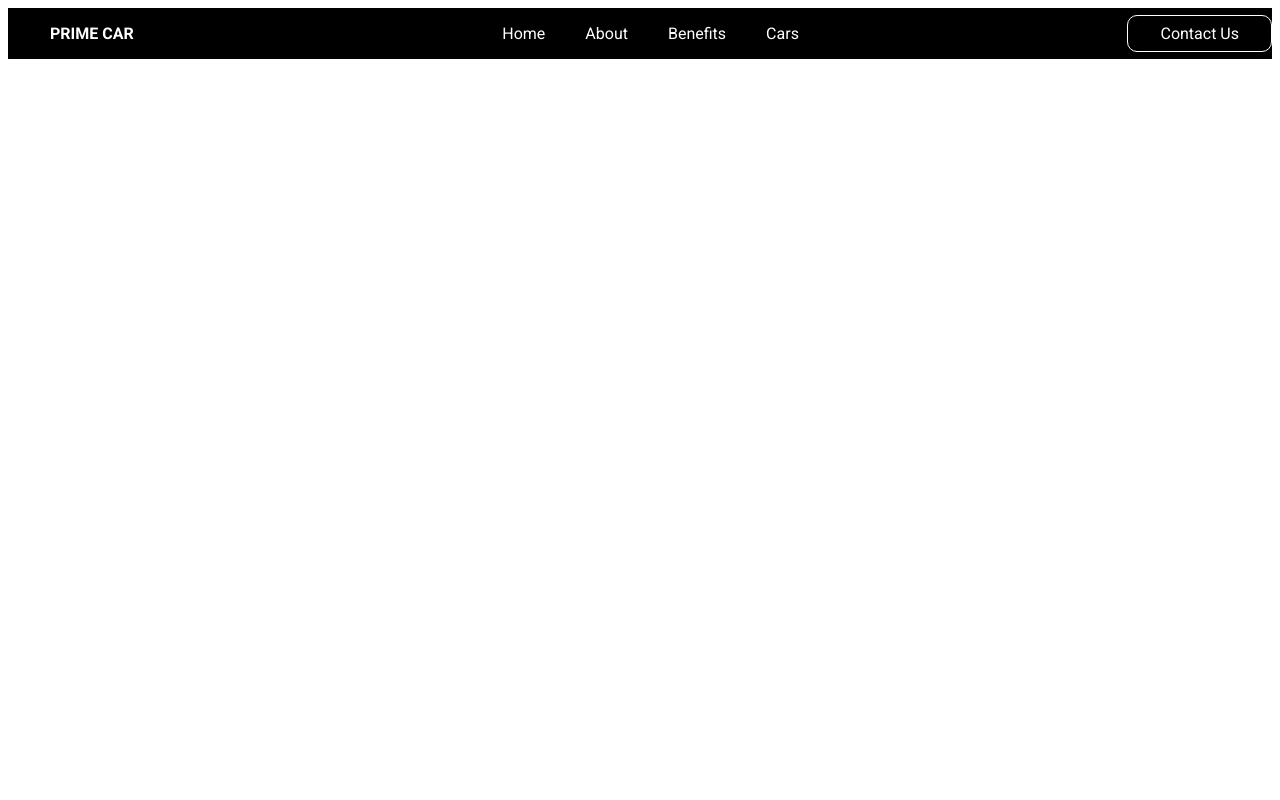
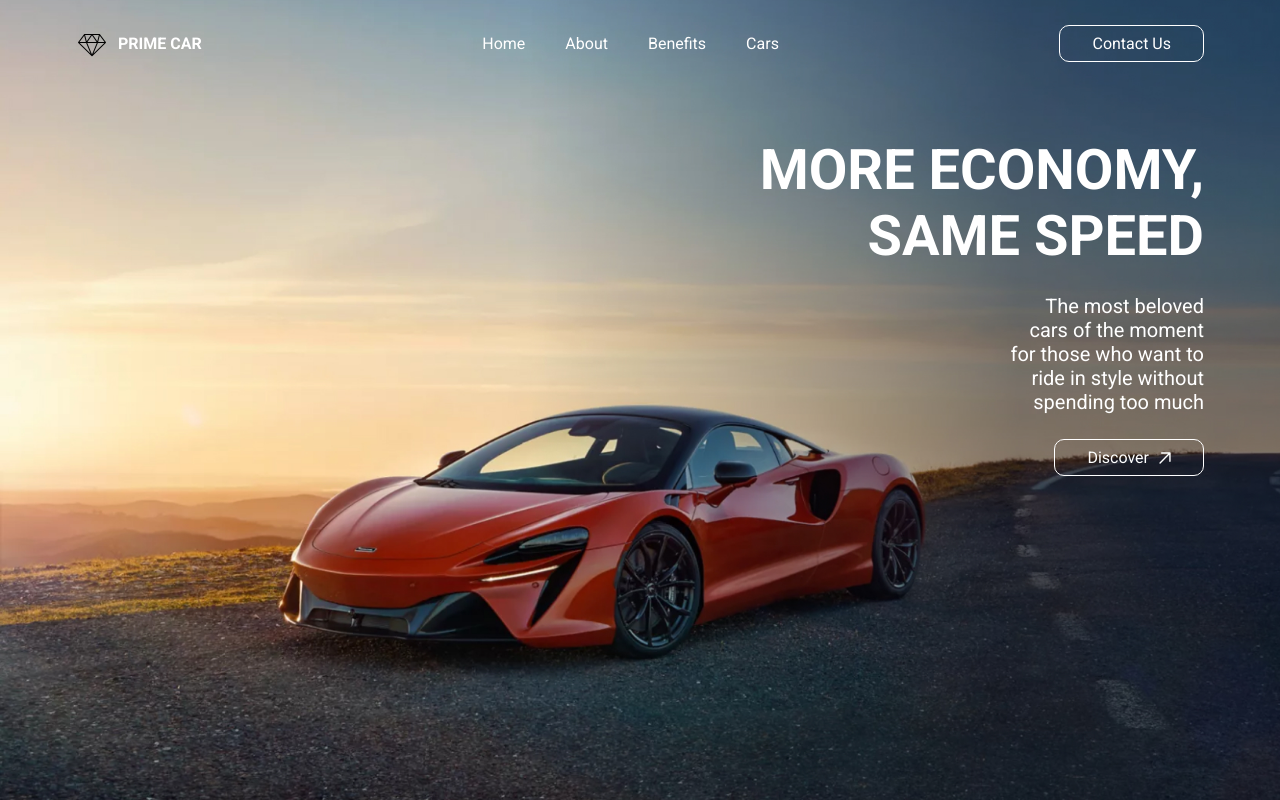
Before and after one commit to DeLettenhove/prime-carr, a React (Create React App) app: page / in a window 1280 px wide. Built offline with nearby package versions, Linux system fonts and the light colour scheme.

Commit message:
Create welcome component

```diff
--- a/public/style.css
+++ b/public/style.css
@@ -2,4 +2,34 @@
 
 * {
   font-family: 'Roboto', sans-serif;
+  color: #fff;
+  margin: 0;
+  padding: 0;
+  box-sizing: border-box;
 }
+
+body {
+  margin: 0;
+}
+
+.container {
+  max-width: 1200px;
+  margin: 0 auto;
+  padding: 0 36px;
+}
+
+.button {
+  display: flex;
+  align-items: center;
+  column-gap: 10px;
+  padding: 8px 32px;
+  font-size: 16px;
+  background-color: transparent;
+  border: 1px solid #fff;
+  border-radius: 10px;
+}
+
+.button:hover {
+  cursor: pointer;
+  text-decoration: underline;
+}
--- a/src/App.js
+++ b/src/App.js
@@ -1,7 +1,7 @@
-import Header from './components/header/Header'
+import Home from './pages/home/Home'
 
 function App() {
-  return <Header />
+  return <Home />
 }
 
 export default App
--- a/src/components/header/Header.js
+++ b/src/components/header/Header.js
@@ -1,25 +1,7 @@
 import styles from './header.module.css'
 
+import { menuItems } from '../../data/mock-data'
 import logo from '../../assets/logo.png'
-
-const menuItems = [
-  {
-    id: 0,
-    value: 'Home',
-  },
-  {
-    id: 1,
-    value: 'About',
-  },
-  {
-    id: 2,
-    value: 'Benefits',
-  },
-  {
-    id: 3,
-    value: 'Cars',
-  },
-]
 
 const Header = () => {
   const menuList = menuItems.map((item) => {
@@ -37,7 +19,7 @@ const Header = () => {
         <span className={styles.logoTitle}>prime car</span>
       </div>
       <ul className={styles.menu}>{menuList}</ul>
-      <button className={styles.button}>Contact Us</button>
+      <button className="button">Contact Us</button>
     </div>
   )
 }
--- a/src/components/header/header.module.css
+++ b/src/components/header/header.module.css
@@ -2,8 +2,7 @@
   display: flex;
   justify-content: space-between;
   align-items: center;
-  color: #fff;
-  background-color: #000;
+  padding: 25px 0;
 }
 
 .logo {
@@ -39,17 +38,3 @@
   cursor: pointer;
   text-decoration: underline;
 }
-
-.button {
-  padding: 8px 32px;
-  font-size: 16px;
-  color: #fff;
-  background-color: transparent;
-  border: 1px solid #fff;
-  border-radius: 10px;
-}
-
-.button:hover {
-  cursor: pointer;
-  text-decoration: underline;
-}
--- /dev/null
+++ b/src/components/welcome/Welcome.js
@@ -0,0 +1,21 @@
+import styles from './welcome.module.css'
+
+import arrow from '../../assets/arrow.svg'
+
+const Welcome = () => {
+  return (
+    <div className={styles.box}>
+      <h1 className={styles.title}>More economy, same speed</h1>
+      <p className={styles.subtitle}>
+        The most beloved cars of the moment for those who want to ride in style
+        without spending too much
+      </p>
+      <button className="button">
+        Discover
+        <img src={arrow} alt="Arrow" className={styles.arrow} />
+      </button>
+    </div>
+  )
+}
+
+export default Welcome
--- /dev/null
+++ b/src/components/welcome/welcome.module.css
@@ -0,0 +1,25 @@
+.box {
+  display: flex;
+  flex-direction: column;
+  align-items: flex-end;
+  row-gap: 25px;
+  margin-top: 50px;
+  margin-left: auto;
+  text-align: right;
+}
+
+.title {
+  max-width: 500px;
+  font-size: 56px;
+  text-transform: uppercase;
+}
+
+.subtitle {
+  max-width: 200px;
+  font-size: 20px;
+}
+
+.arrow {
+  width: 12px;
+  height: 12px;
+}
--- /dev/null
+++ b/src/data/mock-data.js
@@ -0,0 +1,18 @@
+export const menuItems = [
+  {
+    id: 0,
+    value: 'Home',
+  },
+  {
+    id: 1,
+    value: 'About',
+  },
+  {
+    id: 2,
+    value: 'Benefits',
+  },
+  {
+    id: 3,
+    value: 'Cars',
+  },
+]
--- /dev/null
+++ b/src/pages/home/Home.js
@@ -0,0 +1,17 @@
+import Header from '../../components/header/Header'
+import Welcome from '../../components/welcome/Welcome'
+
+import styles from './home.module.css'
+
+const Home = () => {
+  return (
+    <div className={styles.box}>
+      <div className="container">
+        <Header />
+        <Welcome />
+      </div>
+    </div>
+  )
+}
+
+export default Home
--- /dev/null
+++ b/src/pages/home/home.module.css
@@ -0,0 +1,6 @@
+.box {
+  height: 100vh;
+  background-size: cover;
+  background-repeat: no-repeat;
+  background-image: url('../../assets/welcome-bg.jpg');
+}
```
Also changed, not shown: src/assets/arrow.svg (added), src/assets/welcome-bg.jpg (renamed from src/assets/title-bg.jpg).
